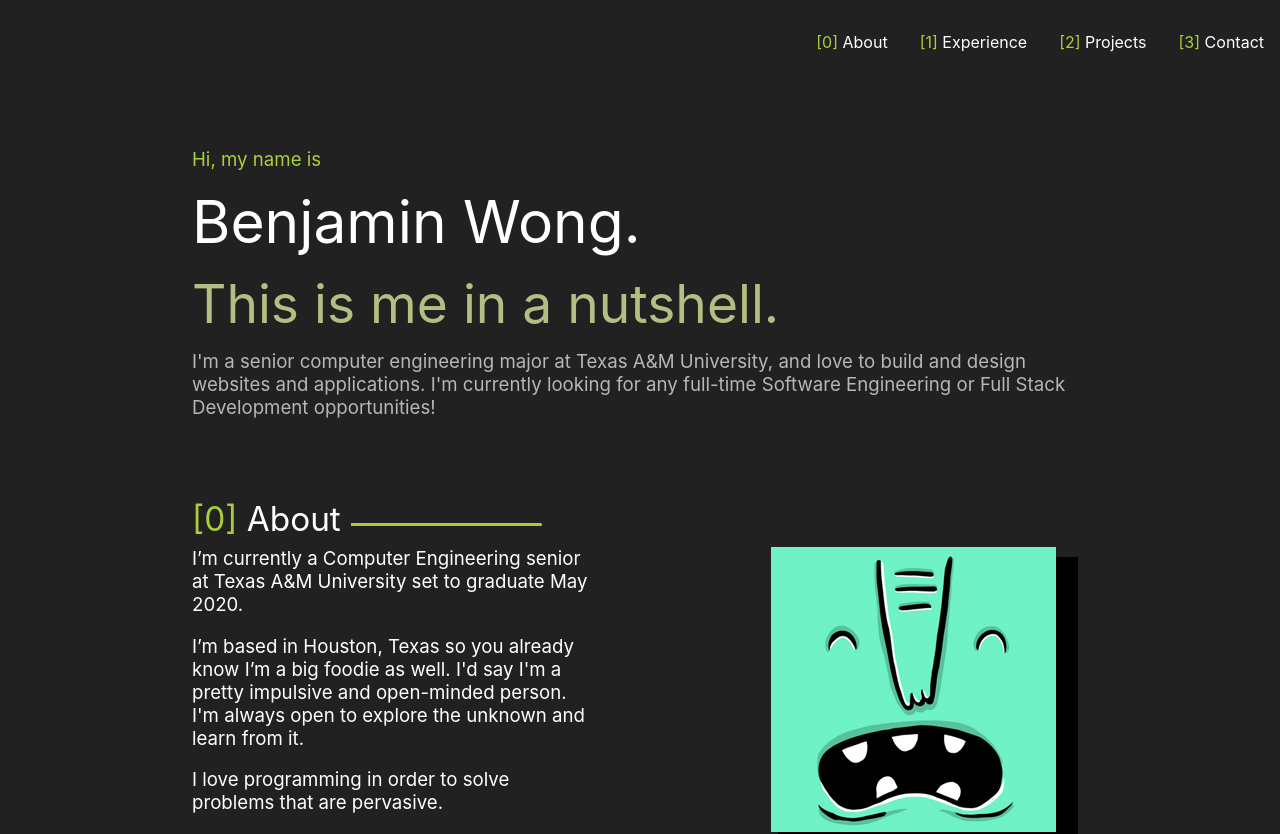
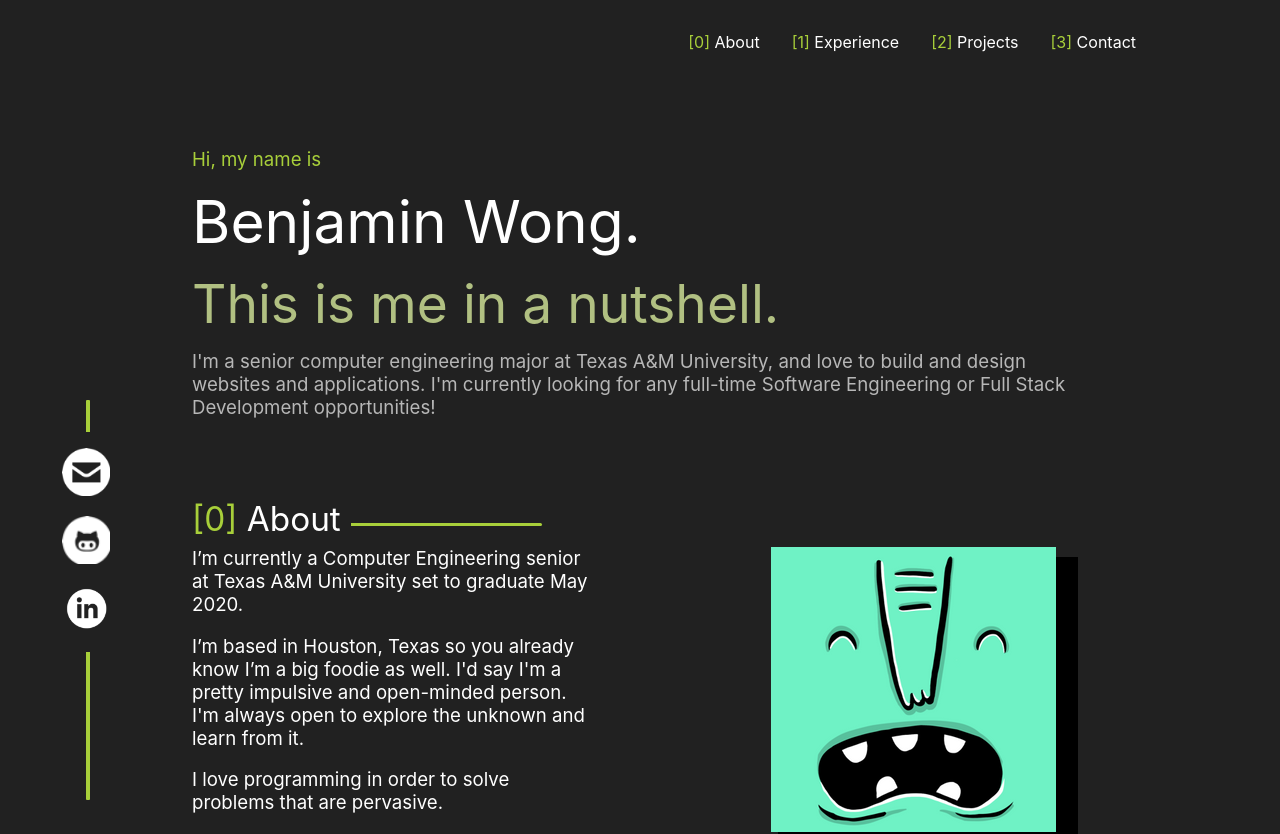
Before and after one commit to BenWong1097/site-v2, a React (Create React App) app: page / in a window 1280 px wide. Shown: the top 834 px of the page. Built offline with nearby package versions, Linux system fonts and the light colour scheme; the HTML template or start-up script is replaced by a standard one.

Commit message:
Added scrolling navigation. #5 Small change to footer

```diff
--- a/package.json
+++ b/package.json
@@ -5,7 +5,8 @@
   "dependencies": {
     "react": "^16.9.0",
     "react-dom": "^16.9.0",
-    "react-scripts": "3.1.1"
+    "react-scripts": "3.1.1",
+    "react-scroll": "^1.7.14"
   },
   "scripts": {
     "start": "react-scripts start",
--- a/src/App.css
+++ b/src/App.css
@@ -9,6 +9,7 @@ html{
 }
 a{
   color: rgb(168, 207, 58);
+  cursor: pointer;
 }
 a:visited{
   color: rgb(88, 109, 30);
@@ -53,7 +54,12 @@ a:visited{
 .faded{
   color: rgb(183, 183, 183);
 }
-
+.white{
+  color: white;
+}
+.bg-primary{
+  background: rgb(168, 207, 58);
+}
 .bg-tertiary{
   background: rgb(112, 139, 38);
 }
@@ -87,6 +93,10 @@ a:visited{
   font-size: 44pt;
 }
 
+.invis{
+  opacity: 0;
+}
+
 /* BadgeList */
 .badge-list{
   margin: 1em auto;
@@ -117,7 +127,7 @@ a:visited{
 
 /* Nav */
 nav{
-  width: 100%;
+  width: 90%;
 }
 nav ul{
   display: flex;
@@ -209,3 +219,50 @@ nav li{
   justify-content: center;
   white-space: pre;
 }
+
+/* QuickContact */
+.quick-contact{
+  left: 5%;
+  top: 0;
+  position: fixed;
+  width: 3em;
+  height: 100%;
+  display: none;
+  flex-direction: column;
+  justify-content: flex-end;
+}
+.quick-contact-line{
+  position: relative;
+  margin: 0 auto;
+  width: 0.2em;
+  height: 25em;
+  border-radius: 1px;
+}
+.quick-contact-line div{
+  position: absolute;
+  top: 2em;
+  padding: 1em 0;
+}
+.quick-contact-line img{
+  width: 3em;
+  position: relative;
+  left: -1.5em;
+  top: 0;
+  margin-bottom: 1em;
+}
+.quick-contact-line img:last-child{
+  margin-bottom: 0;
+}
+div.quick-contact-hover{
+  top: -2.5em;
+  left: -1.5em;
+  width: 3em;
+  text-align: center;
+  transition: opacity 0.1s ease-in-out;
+}
+
+@media only screen and (min-width: 768px){
+  div.quick-contact{
+    display: flex;
+  }
+}
--- a/src/App.js
+++ b/src/App.js
@@ -9,17 +9,19 @@ import Experience from './components/Experience';
 import Projects from './components/Projects';
 import Contact from './components/Contact';
 import Footer from './components/Footer';
+import QuickContact from './components/QuickContact';
 
 function App() {
   return (
     <div className="App">
       <Navbar items={Data.NavList}/>
       <Landing/>
-      <About/>
+      <About section={0}/>
       <Experience/>
       <Projects/>
       <Contact/>
       <Footer/>
+      <QuickContact/>
     </div>
   );
 }
--- a/src/components/About.js
+++ b/src/components/About.js
@@ -4,10 +4,10 @@ import BadgeList from './BadgeList';
 import PicCanvas from './PicCanvas';
 import SectionTitle from './SectionTitle';
 
-export default function About(){
+export default function About(props){
     return (
         <div className="container">
-            <SectionTitle index="0" title="About"/>
+            <SectionTitle index={props.section} title="About"/>
             <div className="flex">
                 <div className="size-14" style={{width: "45%", minWidth: "350px"}}>
                     <p style={{marginTop: 0}}>I’m currently a Computer Engineering senior at Texas A&M University set to graduate May 2020.</p>
--- a/src/components/Footer.js
+++ b/src/components/Footer.js
@@ -2,6 +2,6 @@ import React from 'react';
 
 export default function Footer(props){
     return <div className="bg-dark footer faded">
-        Built with lotsa ♥ and no <span aria-label="coffee" role="img">☕</span> by Ben Wong.
+        Built with lotsa <span aria-label="heart" role="img"> ❤️</span>️ and no <span aria-label="coffee" role="img"> ☕</span> by Ben Wong.
     </div>
 };
--- a/src/components/Navbar.js
+++ b/src/components/Navbar.js
@@ -1,4 +1,6 @@
 import React from 'react';
+
+import { Link, animateScroll as scroll} from 'react-scroll';
 
 export default function Navbar(props){
     return (
@@ -6,7 +8,9 @@ export default function Navbar(props){
             <ul>
                 {props.items.map((item, i) => (
                     <li key={`nav_${i}`}>
-                        <span className={'primary'}>[{i}]</span> {item}
+                        <span className={'primary'}>[{i}]</span>
+                        <Link activeClass="active" smooth={true} to={`section${i}`} offset={-50}
+                            className="white"> {item}</Link>
                     </li>
                 ))}
             </ul>
--- /dev/null
+++ b/src/components/QuickContact.js
@@ -0,0 +1,24 @@
+import React, {useState} from 'react';
+
+function toggle(i, setLink, setOn){
+    setLink(i);
+    setOn(1);
+}
+
+export default function QuickContact(props){
+    const [link, setLink] = useState(0);
+    const [on, setOn] = useState(0);
+    const LINKS = ['Email', 'Github', 'LinkedIn'];
+    return <div className="quick-contact">
+        <div className="quick-contact-line bg-primary">
+            <div className="bg" onMouseLeave={()=>setOn(0)}>
+                <img src="/mail.png" alt="Email Link" onMouseEnter={()=>toggle(0, setLink, setOn)}/>
+                <img src="/github.png" alt="GitHub Link" onMouseEnter={()=>toggle(1, setLink, setOn)}/>
+                <img src="/linkedin.png" alt="LinkedIn Link" onMouseEnter={()=>toggle(2, setLink, setOn)}/>
+            </div>
+            <div className={`quick-contact-hover size-16 ${on !== 0 ? '' : 'invis'}`}>
+                {LINKS[link]}
+            </div>
+        </div>
+    </div>
+}
--- a/src/components/SectionTitle.js
+++ b/src/components/SectionTitle.js
@@ -2,7 +2,7 @@ import React from 'react';
 
 export default function SectionTitle(props){
     return (
-        <span className="section-title size-25 bg">
+        <span className="section-title size-25 bg" id={`section${props.index}`}>
             <span className="primary">[{props.index}]</span> {props.title}
         </span>
     )
```
Also changed, not shown: 1 other file (tests, documents, lock files or other folders).
